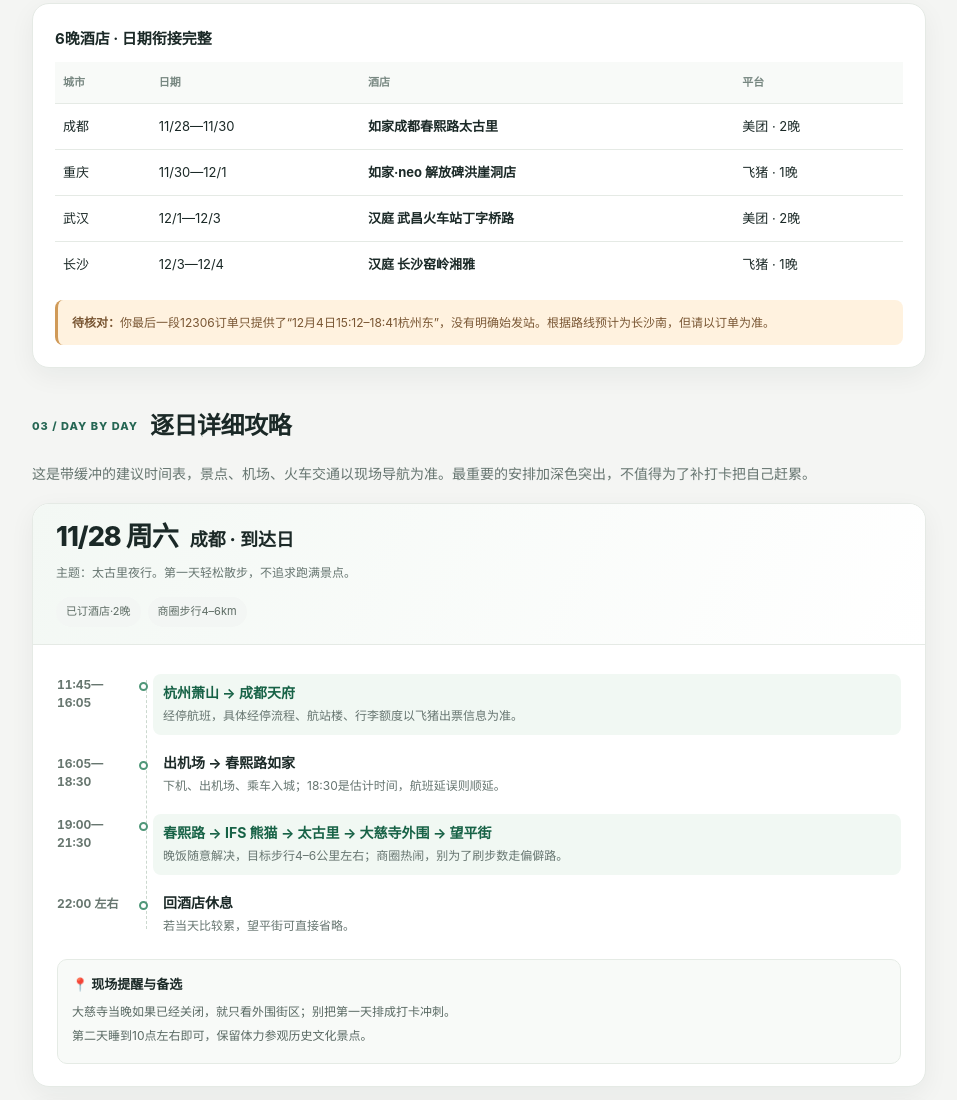
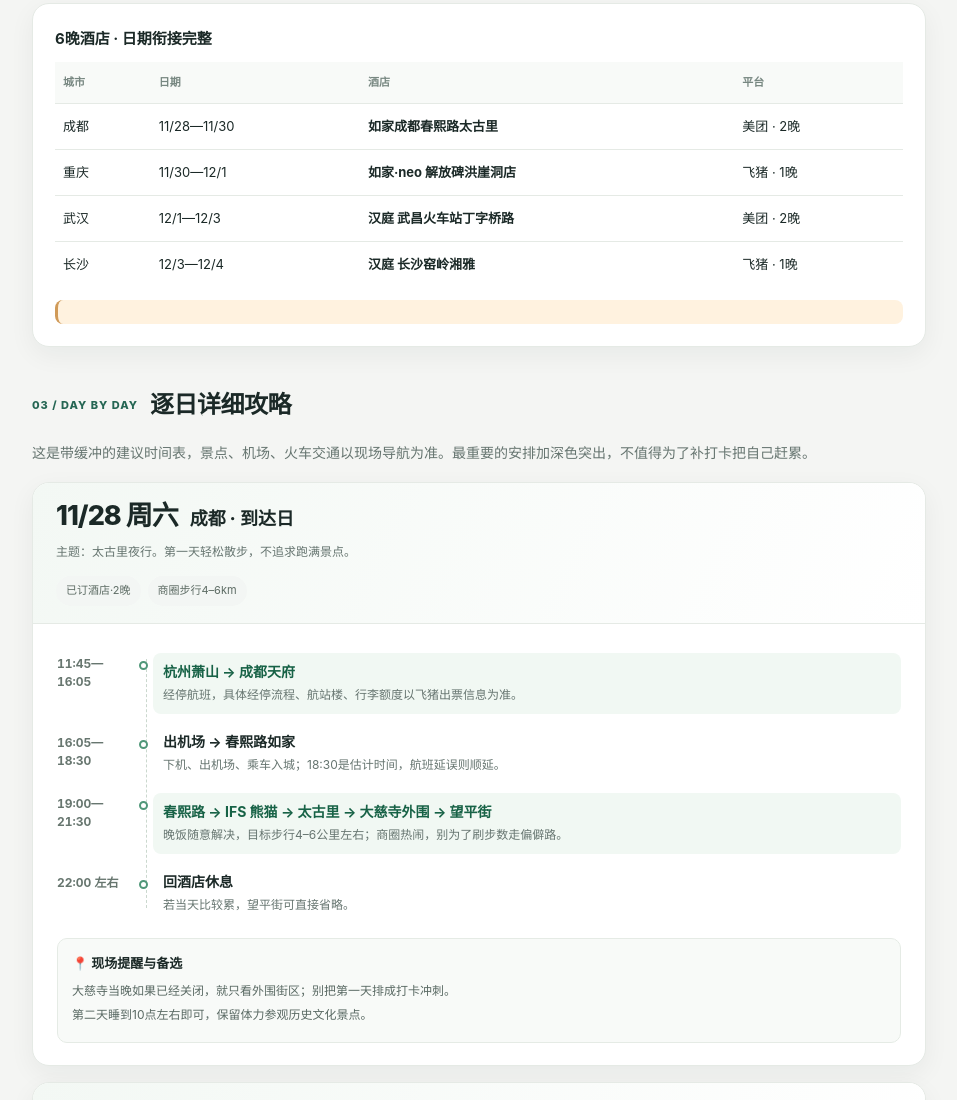
Before and after one commit to yoiRenn/T4C, a plain HTML site: page index.html in a window 1280 px wide. Shown: the part 1703-2803 px from the top of the page, without its empty margins (290-1247 px from the left). Drawn offline with Linux system fonts and the light colour scheme.

Commit message:
Refactor index.html and clean up notices
Updated the HTML structure and removed unnecessary notice content.

```diff
--- a/index.html
+++ b/index.html
@@ -24,7 +24,7 @@
 <tr><td>重庆</td><td>11/30—12/1</td><td><strong>如家·neo 解放碑洪崖洞店</strong></td><td>飞猪 · 1晚</td></tr>
 <tr><td>武汉</td><td>12/1—12/3</td><td><strong>汉庭 武昌火车站丁字桥路</strong></td><td>美团 · 2晚</td></tr>
 <tr><td>长沙</td><td>12/3—12/4</td><td><strong>汉庭 长沙窑岭湘雅</strong></td><td>飞猪 · 1晚</td></tr>
-</tbody></table></div><div class="notice" style="margin-bottom:0"><strong>待核对：</strong>你最后一段12306订单只提供了“12月4日15:12–18:41杭州东”，没有明确始发站。根据路线预计为长沙南，但请以订单为准。</div></div></section>
+</tbody></table></div><div class="notice" style="margin-bottom:0"></div></div></section>
 <section class="section" id="daily"><div class="section-head"><span class="number">03 / DAY BY DAY</span><h2>逐日详细攻略</h2></div><p class="lead">这是带缓冲的建议时间表，景点、机场、火车交通以现场导航为准。最重要的安排加深色突出，不值得为了补打卡把自己赶累。</p><article class="day" id="d1128"><div class="day-top"><div class="day-id"><span class="day-number">11/28 周六</span><span class="day-city">成都 · 到达日</span></div><div class="day-sub">主题：太古里夜行。第一天轻松散步，不追求跑满景点。</div><div class="chips"><span class="chip">已订酒店·2晚</span><span class="chip">商圈步行4–6km</span></div></div><div class="day-body"><ol class="timeline"><li><div class="time">11:45—16:05</div><div class="dot"></div><div class="key"><div class="itemtitle">杭州萧山 → 成都天府</div><div class="itemdesc">经停航班，具体经停流程、航站楼、行李额度以飞猪出票信息为准。</div></div></li>
 <li><div class="time">16:05—18:30</div><div class="dot"></div><div class=""><div class="itemtitle">出机场 → 春熙路如家</div><div class="itemdesc">下机、出机场、乘车入城；18:30是估计时间，航班延误则顺延。</div></div></li>
 <li><div class="time">19:00—21:30</div><div class="dot"></div><div class="key"><div class="itemtitle">春熙路 → IFS 熊猫 → 太古里 → 大慈寺外围 → 望平街</div><div class="itemdesc">晚饭随意解决，目标步行4–6公里左右；商圈热闹，别为了刷步数走偏僻路。</div></div></li>
```
